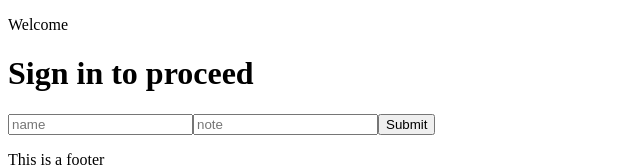
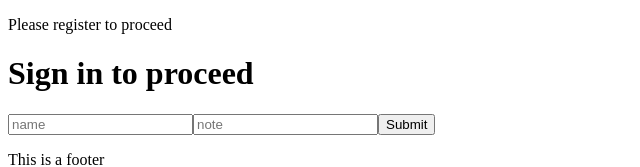
Before and after one commit to Joseph-K-B/guest-book, a React app: page / in a window 1280 px wide. Shown: the top 167 px of the page, without its empty margins (0-640 px from the left). Built offline with nearby package versions, Linux system fonts and the light colour scheme.

Commit message:
unique key for note list

```diff
--- a/src/components/layout/Header.jsx
+++ b/src/components/layout/Header.jsx
@@ -4,7 +4,11 @@ const Header = () => {
     const {name} = useUser();
     return (
         <header>
-            <p>Welcome <span>{name}</span></p>
+            {name ? (
+                <p>Welcome {name}</p>
+            ) : (
+                <p>Please register to proceed</p>
+            )}
         </header>
     )
 }
--- a/src/components/notes/NoteList.jsx
+++ b/src/components/notes/NoteList.jsx
@@ -8,7 +8,7 @@ function NoteList() {
         <ul>
             {notes.map((note) => {
                 return (
-                    <li>
+                    <li key={`${note.message}`}>
                         <Note note={note} />
                     </li>
                 )
```
